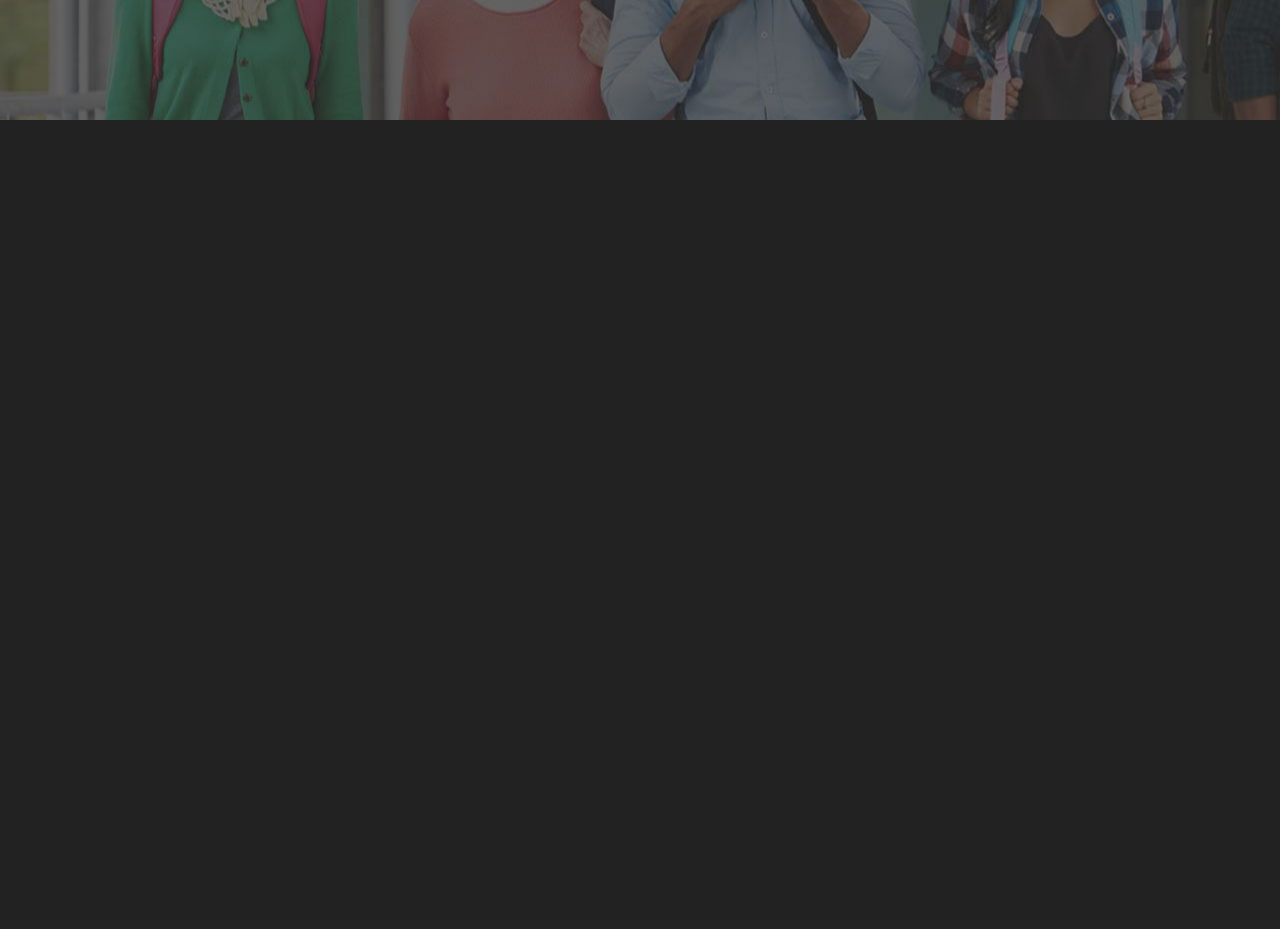
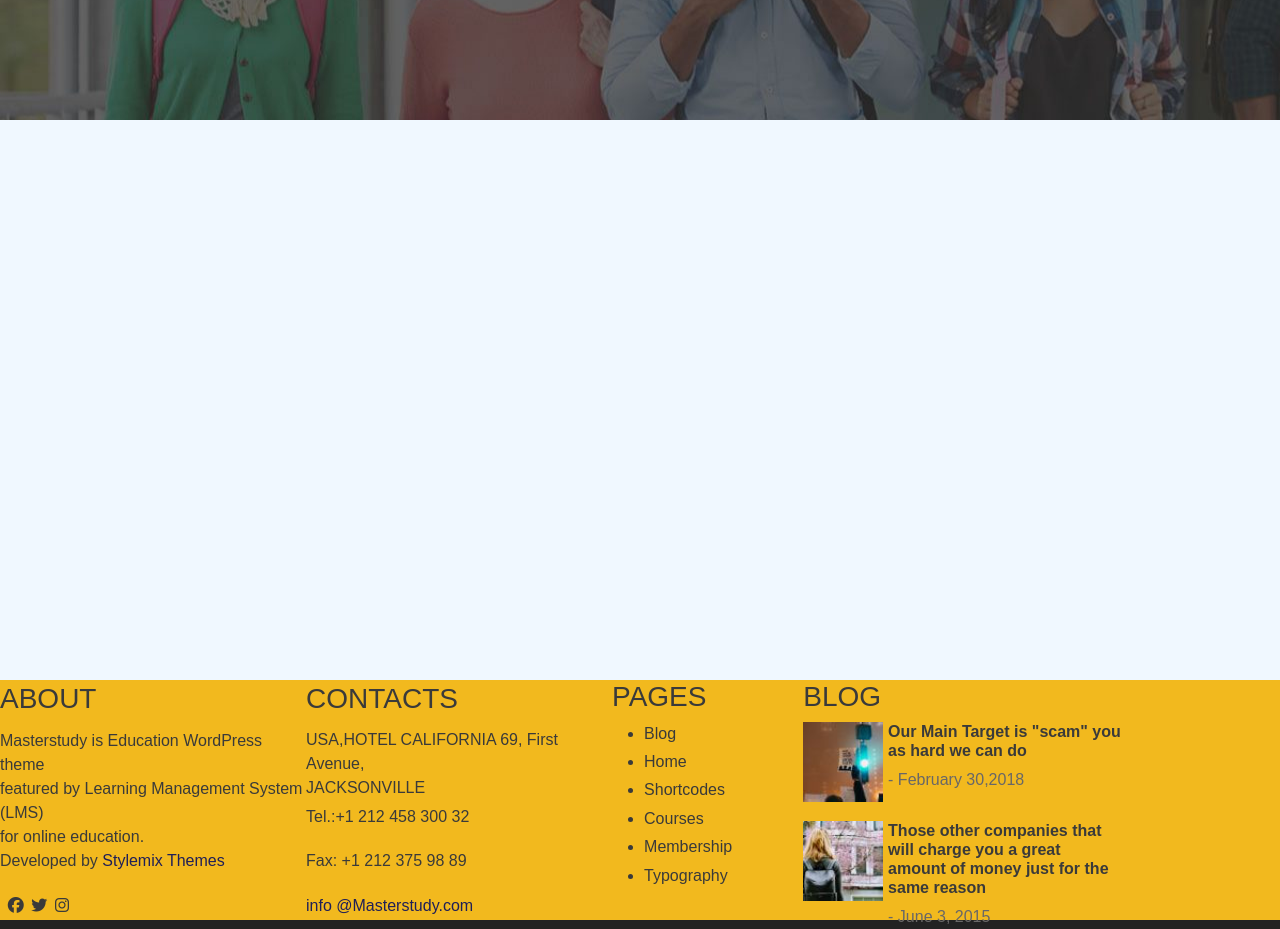
Before and after one commit to FrancescoBonanno1/proj-html-vuejs, a Vue app: page / in a window 1280 px wide. Shown: the part 3080-4009 px from the top of the page. Before the commit the page ends 3200 px from the top, so only its background shows below. Built offline with nearby package versions, Linux system fonts and the light colour scheme.

Commit message:
footer creato e fromattato

```diff
--- a/src/components/pageFooter.vue
+++ b/src/components/pageFooter.vue
@@ -1,6 +1,164 @@
 <script>
 </script>
 
-<template></template>
+<template>
+    <footer id="yellowftr">
+        <div class="containerftr">
+            <h3>ABOUT</h3>
+            <p>Masterstudy is Education WordPress theme <br> featured by Learning Management System (LMS) <br> for online
+                education. <br>
+                Developed by <a href="#">Stylemix Themes</a>
+            </p>
+            <div>
+                <i class="fa-brands fa-facebook"></i>
+                <i class="fa-brands fa-twitter"></i>
+                <i class="fa-brands fa-instagram"></i>
+            </div>
+        </div>
+        <div class="containerftr">
+            <h3>CONTACTS</h3>
+            <span>USA,HOTEL CALIFORNIA 69, First Avenue,<br>JACKSONVILLE</span>
+            <p>Tel.:+1 212 458 300 32</p>
+            <p>Fax: +1 212 375 98 89</p>
+            <a href="#">info @Masterstudy.com</a>
+        </div>
+        <div id="ftrlist">
+            <h3>PAGES</h3>
+            <ul>
+                <li><a href="#"></a>Blog</li>
+                <li><a href="#"></a>Home</li>
+                <li><a href="#"></a>Shortcodes</li>
+                <li><a href="#"></a>Courses</li>
+                <li><a href="#"></a>Membership</li>
+                <li><a href="#"></a>Typography</li>
+            </ul>
+        </div>
+        <div id="ftrblog">
+            <h3>BLOG</h3>
+            <div class="blogcontent">
+                <img src="../assets/img/photo-1517520287167-4bbf64a00d66-75x75.jpeg" alt="">
+                <div>
+                    <h4>Our Main Target is "scam" you as hard we can do </h4>
+                    <span> - February 30,2018</span>
+                </div>
+            </div>
 
-<style></style>
+
+            <div class="blogcontent">
+                <img src="../assets/img/photo-1490376840453-5f616fbebe5b-75x75.jpeg" alt="">
+                <div>
+                    <h4>Those other companies that will charge you a great amount of money just for the same reason</h4>
+                    <span> - June 3, 2015</span>
+                </div>
+            </div>
+        </div>
+
+    </footer>
+</template>
+
+<style>
+#yellowftr {
+    background-color: rgb(242, 185, 30);
+    width: 100%;
+    height: 30vh;
+    display: flex;
+}
+
+.containerftr {
+    width: 40%;
+    display: flex;
+    flex-direction: column;
+    justify-content: space-around;
+    align-items: flex-start;
+
+}
+
+.containerftr a {
+    text-decoration: none;
+    color: rgb(31, 31, 88);
+}
+
+.containerftr h3 {
+    color: rgb(58, 58, 58);
+}
+
+.containerftr p {
+    color: rgb(58, 58, 58);
+}
+
+.containerftr span {
+    color: rgb(58, 58, 58);
+}
+
+.containerftr i {
+    color: rgb(58, 58, 58);
+    margin-left: 5%;
+}
+
+.containerftr div {
+    width: 50%;
+}
+
+#ftrlist {
+    display: flex;
+    flex-direction: column;
+    flex-wrap: wrap;
+    width: 25%;
+    align-items: flex-start;
+    justify-content: flex-start;
+}
+
+#ftrlist h3 {
+    color: rgb(58, 58, 58);
+}
+
+#ftrlist ul {
+    color: rgb(58, 58, 58);
+    font-size: 1em;
+}
+
+#ftrlist li {
+    margin-bottom: 5%;
+
+}
+
+#ftrblog {
+    display: flex;
+    flex-direction: column;
+
+
+}
+
+#ftrblog h3 {
+    color: rgb(58, 58, 58);
+}
+
+.blogcontent {
+    display: flex;
+
+}
+
+.blogcontent img {
+    width: 5em;
+    height: 5em;
+    margin-bottom: 4%;
+}
+
+.blogcontent div {
+    width: 50%;
+}
+
+.blogcontent h4 {
+    color: rgb(58, 58, 58);
+    font-size: 1em;
+    font-weight: 900;
+    margin-left: 2%;
+}
+
+.blogcontent span {
+    color: rgb(104, 103, 103);
+    font-size: 1em;
+    font-weight: 300;
+    margin-left: 2%;
+}
+</style>
--- a/src/components/pageMain.vue
+++ b/src/components/pageMain.vue
@@ -73,6 +73,9 @@ export default {
             <h2>{{ element.number }}</h2>
             <h3>{{ element.text }}</h3>
         </div>
+    </section>
+    <section id="students">
+
     </section>
 </template>
 
@@ -265,4 +268,10 @@ export default {
 #userscontainer h2 {
     color: rgb(242, 185, 30);
 }
+
+#students {
+    width: 100%;
+    height: 70vh;
+    background-color: aliceblue;
+}
 </style>
```
